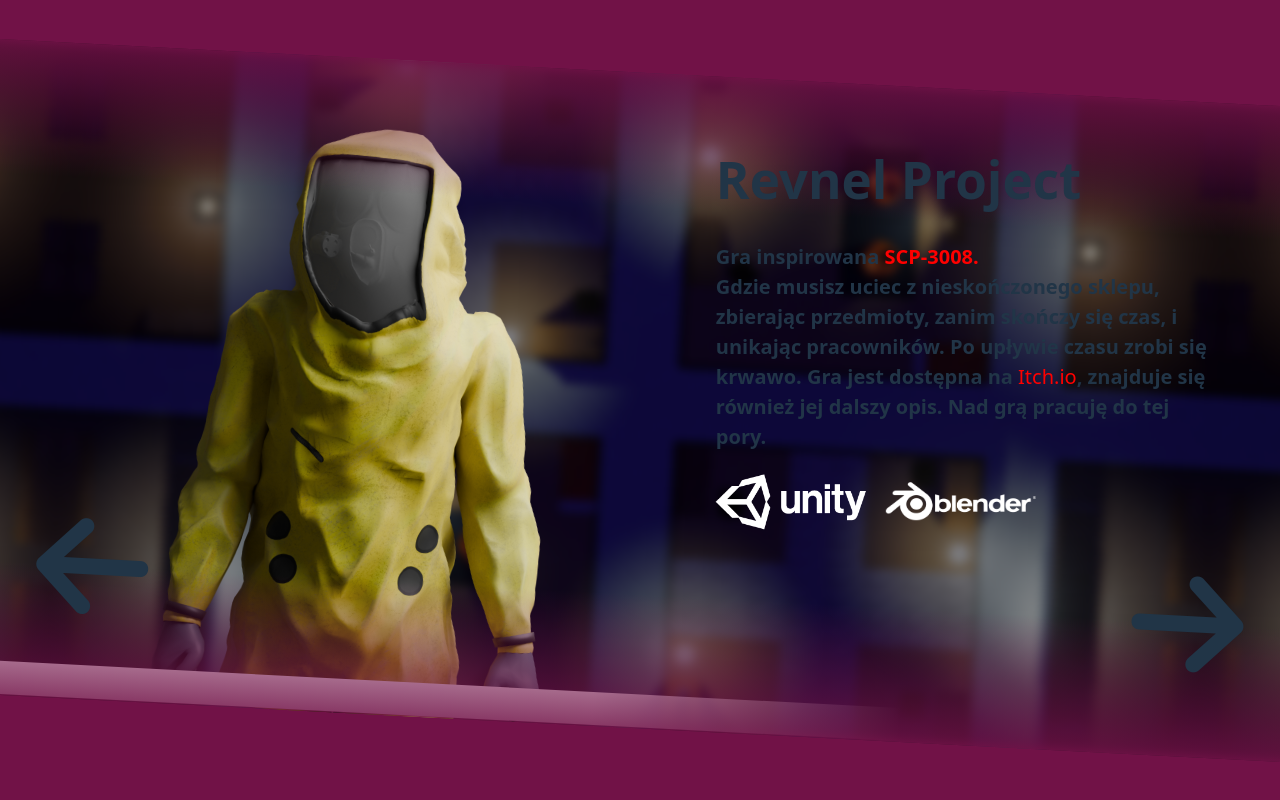
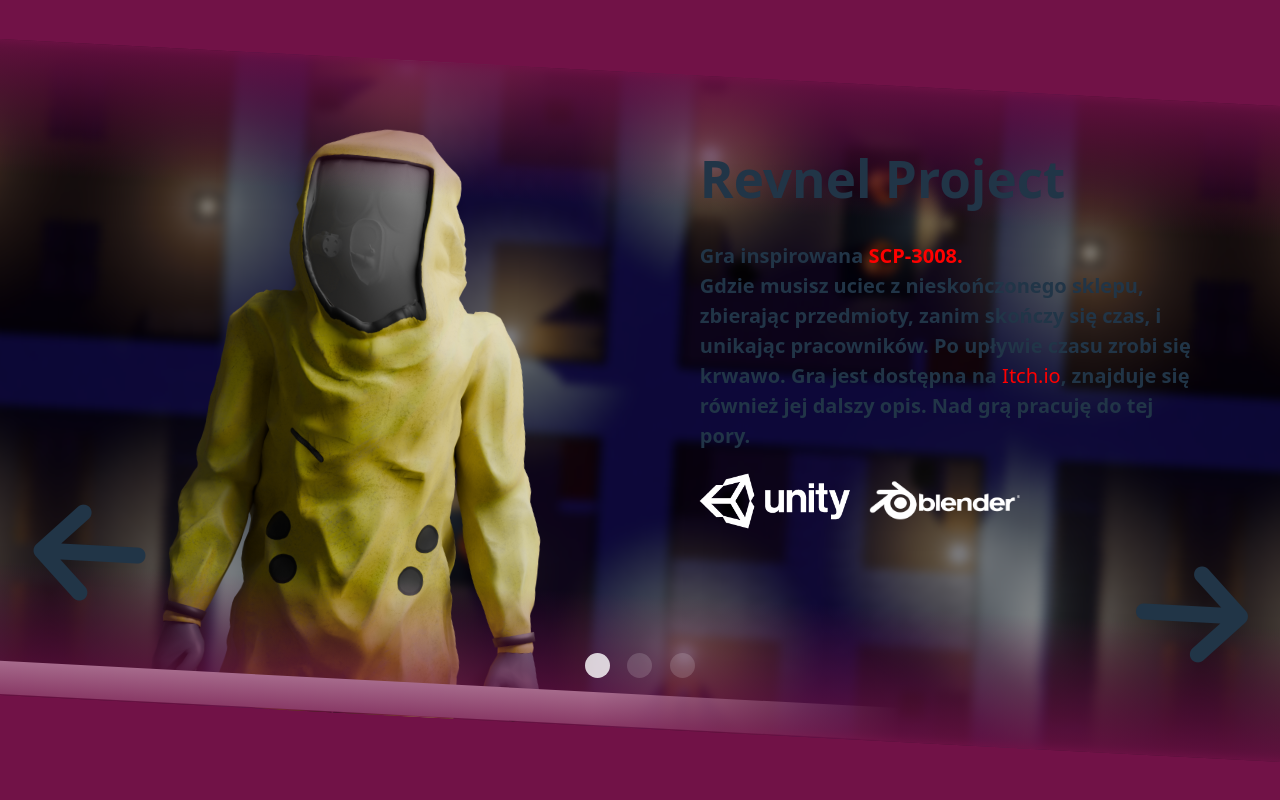
Before and after one commit to Rramiel/Main-Website-React, a React (Vite) app: page / in a window 1280 px wide. Shown: the part 1403-2203 px from the top of the page. Built offline with nearby package versions, Linux system fonts and the light colour scheme.

Commit message:
Aktualizacja

```diff
--- a/src/CSS/Projects.css
+++ b/src/CSS/Projects.css
@@ -23,16 +23,11 @@
   width: 120%;
   height: 70%;
   overflow: hidden;
-  /* background-size: cover;
-  background-repeat: no-repeat; */
   transform: rotate(3deg);
   left: -10%;
 }
 .tlo-obraz {
   position: absolute;
-  /* background: url("/BagroundNight.png"); */
-  /* background-size: cover;
-  background-position: center; */
   width: 100%;
   height: 100%;
   filter: blur(5px);
@@ -60,37 +55,25 @@
   background: linear-gradient(to right, white 50%, transparent 90%);
   z-index: 1;
 }
+.strzalki {
+  position: absolute;
+  bottom: 17%;
 
-.strzalaLewo {
-  position: absolute;
-  align-self: flex-end;
-  left: 10%;
-  width: auto;
-  height: 30%;
-  z-index: 3;
-  transform: translateX(20px);
+  width: 95%;
+  display: flex;
+  justify-content: space-between;
+  font-size: 800%;
+  z-index: 2;
 }
-.strzalaLewo i{
-  font-size: 800%;
+.lewo {
+  transform: rotate(3deg);
+  margin-top: -5%;
+}
+.prawo {
+ transform: rotate(3deg);
+}
+.lewo i, .prawo i{
   transition: 0.2s ease-in-out;
-  cursor: pointer;
-}
-
-
-.strzalaPrawo {
-  position: absolute;
-  align-self: flex-end;
-  left: 90%;
-  width: auto;
-  height: 30%;
-  z-index: 3;
-}
-.strzalaPrawo i{
-  position: absolute;
-  right: 50%;
-  font-size: 800%;
-  transition: 0.2s ease-in-out;
-  cursor: pointer;
 }
 i:hover {
   color: var(--glowny);
@@ -98,7 +81,7 @@ i:hover {
 .odbicie {
   position: absolute;
   display: flex;
-  left: 55%;
+  left: 54%;
   width: 100%;
   height: 100%;
   transform: rotate(-3deg);
@@ -113,13 +96,14 @@ i:hover {
   display: flex;
   justify-content: space-around;
   align-self: flex-end;
-  z-index: 2;
+  z-index: 3;
 }
 .kropka {
   width: 25px;
   height: 25px;
   border-radius: 22px;
   background-color: rgba(255, 255, 255, 0.15);
+  cursor: pointer;
 }
 .opis {
   width: 500px;
@@ -166,6 +150,9 @@ i:hover {
   transform: rotate(180deg);
 }
 @media only screen and (max-width: 1100px) {
+.projektyDev {
+  height: 60%;
+}
 .odbicie {
   left: 50%;
   width: 80%;
@@ -194,10 +181,7 @@ i:hover {
 .strony {
   width: 40%;
 }
-.strzalaPrawo i,.strzalaLewo i{
+.strzalki {
   font-size: 600%;
 }
-.strzalaLewo, .strzalaPrawo{
-  height: 20%;
 }
-}
--- a/src/CSS/SideMenu.css
+++ b/src/CSS/SideMenu.css
@@ -152,10 +152,14 @@
 }
 @media only screen and (max-width: 1100px) {
   .miniMenuShow {
-    width: 380px;
+    width: 60px;
     height: 50px;
     margin-top: 5%;
-    margin-left: 102%;
+    margin-left: 100%;
+    border-radius: 0px 20px 20px 0px;
+  }
+  .strzalkaShow {
+    border-radius: 0px 20px 20px 0px;
   }
   .miniMenuHidden {
     height: 50px;
--- a/src/components/Projects.jsx
+++ b/src/components/Projects.jsx
@@ -16,40 +16,6 @@ export default function Projects() {
   const [progress, setProgress] = useState(0);
   let [elapsed, setElapsed] = useState(0);
   const [isVisible, setIsVisible] = useState(false);
-  const sprawdzenie = (dir) => {
-  setLicznik(prev => {
-      const next = prev + dir;
-
-      if (next >= tekst.length) return 0;
-      if (next < 0) return tekst.length - 1;
-
-      return next;
-    });
-  };
-
-  useEffect(() => {
-    let jeden = true;
-    const interval = setInterval(() => {
-      setElapsed(prevElapsed => {
-        const next = prevElapsed + KROK;
-
-        setProgress((next / CZAS) * 100);
-
-        if (next >= CZAS && jeden) {
-          setProgress(0);
-          sprawdzenie(1);
-          jeden = false;
-          return 0;
-        } else {
-          jeden = !jeden;
-        }
-
-        return next;
-      });
-    }, KROK);
-
-    return () => clearInterval(interval);
-  }, [isVisible]);
 
   let tekst = [
     <>
@@ -100,6 +66,44 @@ export default function Projects() {
     </>
   ]
 
+  const sprawdzenie = (dir) => {
+  setLicznik(prev => {
+      const next = prev + dir;
+
+      if (next >= tekst.length) return 0;
+      if (next < 0) return tekst.length - 1;
+
+      return next;
+    });
+  };
+
+  const blokada = useRef(false);
+
+  useEffect(() => {
+    if (!isVisible) return;
+
+    blokada.current = false;
+
+    const interval = setInterval(() => {
+      setElapsed(prev => {
+        const next = prev + KROK;
+
+        setProgress((next / CZAS) * 100);
+
+        if (next >= CZAS && !blokada.current) {
+          blokada.current = true;
+          sprawdzenie(1);
+          setProgress(0);
+          return 0;
+        }
+
+        return next;
+      });
+    }, KROK);
+
+    return () => clearInterval(interval);
+  }, [isVisible]);
+
   return (
     <>
     <div className="projektyDev">
@@ -135,13 +139,6 @@ export default function Projects() {
 
         <span className='postep' style={{background: `linear-gradient(to right, white ${progress - 10}%, transparent ${progress + 10}%)`}}></span>
 
-        <span className='strzalaLewo'>
-          <i className='fa-solid fa-arrow-left' onClick={() => { sprawdzenie(-1); setElapsed(0);}}></i>
-        </span>
-        <span className='strzalaPrawo'>
-          <i className='fa-solid fa-arrow-right' onClick={() => { sprawdzenie(1); setElapsed(0);}}></i>
-        </span>
-
         <div className='odbicie'>
           <div className='opis'>
             {tekst[licznik]}
@@ -151,11 +148,26 @@ export default function Projects() {
           </div>
         </div>
       </motion.div>
-        {/* <div className='strony'>
-            <div className='kropka'></div>
-            <div className='kropka'></div>
-            <div className='kropka'></div>
-        </div> */}
+        <div className='strony'>
+          {tekst.map((_, i) => (
+            <div
+              key={i}
+              className="kropka"
+              style = {{backgroundColor: licznik == i ? "rgba(255, 255, 255, 0.8)" : "rgba(255, 255, 255, 0.15)", cursor: licznik == i ? "auto" : "pointer"}}
+              onClick={() => setLicznik(i)}
+            >
+
+            </div>
+          ))}
+        </div>
+        <div className='strzalki'>
+          <span className='lewo'>
+            <i className='fa-solid fa-arrow-left' onClick={() => { sprawdzenie(-1); setElapsed(0);}}></i>
+          </span>
+          <span className='prawo'>
+            <i className='fa-solid fa-arrow-right' onClick={() => { sprawdzenie(1); setElapsed(0);}}></i>
+          </span>
+        </div>
     </div>
     </>
   )
```
